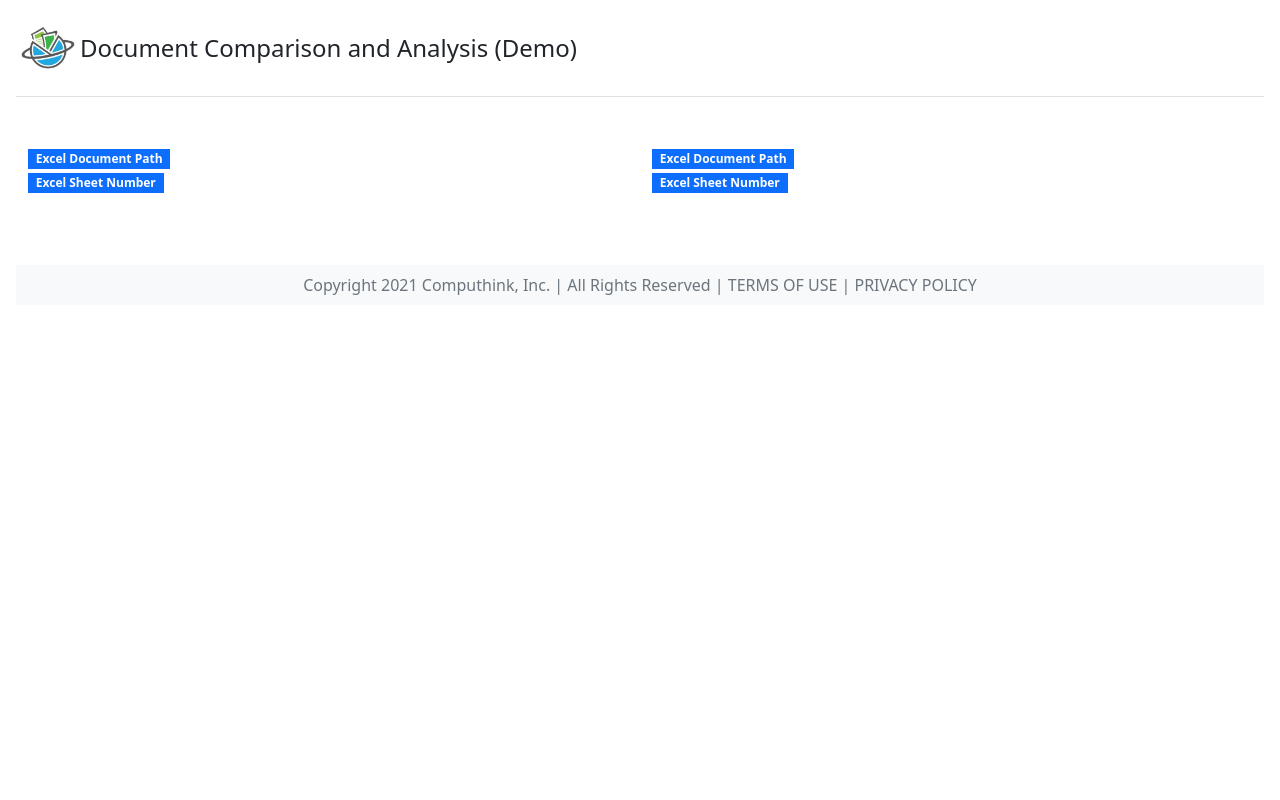
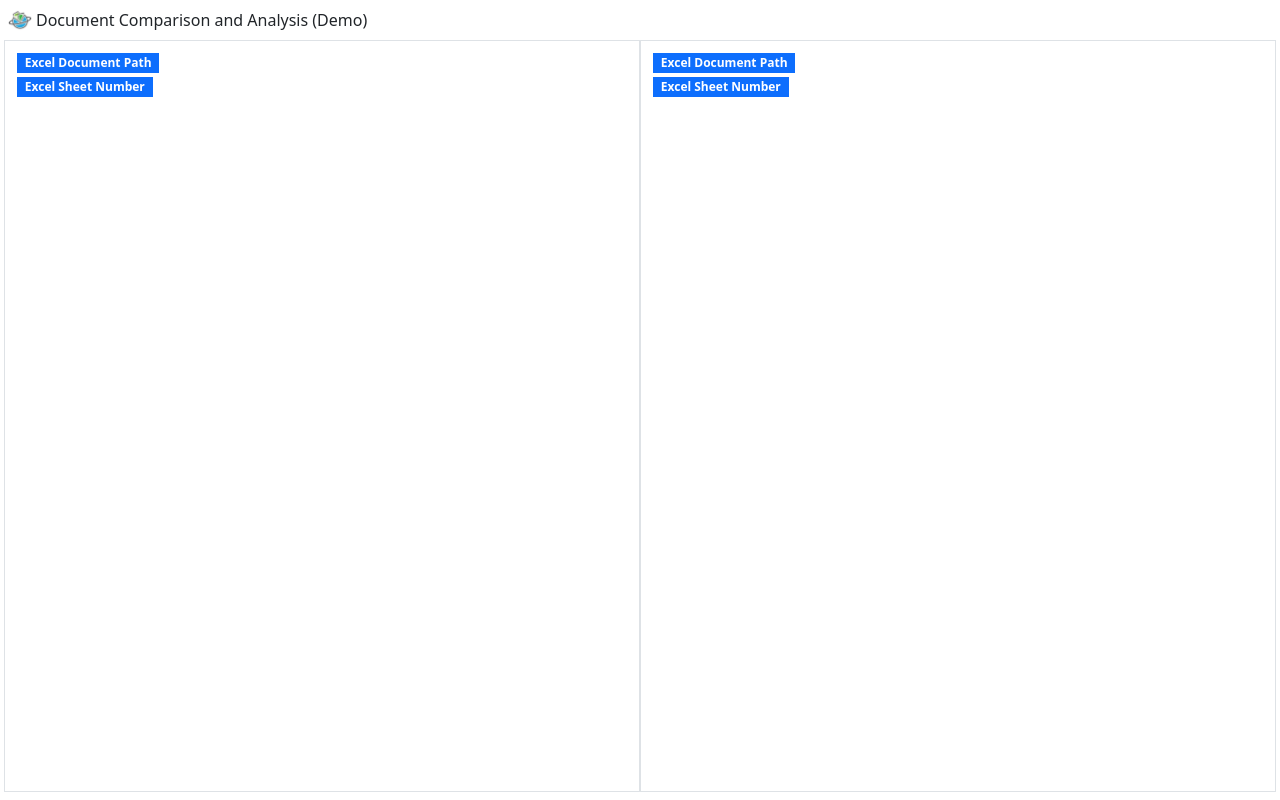
Before and after one commit to Devopcasting/Pandas-Excel-Comparision, a FastAPI app: template app/templates/compare_excel.html in a window 1280 px wide. Run offline with FastAPI, Linux system fonts and the light colour scheme; the template is opened without the code that fills it, so the values that code supplies are empty.

Commit message:
sync scroll bar

```diff
--- a/app/templates/compare_excel.html
+++ b/app/templates/compare_excel.html
@@ -4,18 +4,18 @@
     <title>{{title}}</title>
     <!-- Bootstrap CSS -->
     <link href="https://cdn.jsdelivr.net/npm/bootstrap@5.0.2/dist/css/bootstrap.min.css" rel="stylesheet" integrity="sha384-EVSTQN3/azprG1Anm3QDgpJLIm9Nao0Yz1ztcQTwFspd3yD65VohhpuuCOmLASjC" crossorigin="anonymous">
+    <script src="https://ajax.googleapis.com/ajax/libs/jquery/3.7.1/jquery.min.js"></script>
     <style>
         .table-responsive {
-            max-height: 600px; /* Set max height of the table container */
-            overflow-y: auto; /* Enable vertical scroll */
-            overflow-x: auto; /* Enable horizontal scroll */
+            overflow-x: unset;
         }
         .table-responsive table {
             width: 100%;
         }
         .table-container {
             display: flex;
-            overflow-x: auto; /* Enable horizontal scroll for the container */
+            /* overflow-x: auto; */
+			/* Enable horizontal scroll for the container */
         }
         .table-container .table-responsive {
             flex: 0 0 auto; /* Allow the table containers to shrink */
@@ -24,22 +24,47 @@
         .square-badge {
             border-radius: 0; /* Remove rounded corners */
         }
+        .divScrollDiv {
+            display: inline-block;
+            width: 100%;
+            border: 1px solid black;
+            height: 94vh;
+            overflow: scroll;
+        }
+        .tableNoScroll {
+        overflow: hidden;
+        }
+
     </style>
+    <script>
+        $(document).ready(function () {
+                var target_sec = $("#divFixed");
+                $("#divLista").scroll(function () {
+                    target_sec.prop("scrollTop", this.scrollTop)
+                        .prop("scrollLeft", this.scrollLeft);
+                });
+				var target_first = $("#divLista");
+				$("#divFixed").scroll(function () {
+                    target_first.prop("scrollTop", this.scrollTop)
+                        .prop("scrollLeft", this.scrollLeft);
+                });
+            });
+    </script>
 </head>
 <body>
-    <div class="col-lg mx-auto p-3 py-md-3">
-        <header class="d-flex align-items-center pb-3 mb-5 border-bottom">
+    <div class="col-lg mx-auto p-1 py-md-1">
+        <header class="d-flex align-items-center pb-1">
           <a href="#" class="d-flex align-items-center text-dark text-decoration-none">
-            <img src="/static/images/logo.jpeg" width="64" height="64" class="p-1">
-            <span class="fs-4">Document Comparison and Analysis (Demo)</span>
+            <img src="/static/images/logo.jpeg" width="32" height="32" class="p-1">
+            <span class="fs-6">Document Comparison and Analysis (Demo)</span>
           </a>
         </header>
         <div class="container-fluid">
             <div class="row">
-                <div class="col">
+                <div class="col divScrollDiv border" id="divFixed">
                     <div class="table-container">
                         <!-- First Table -->
-                        <div class="table table-responsive">
+                        <div class="table table-responsive mt-2">
                             <span class="badge bg-primary square-badge">Excel Document Path</span><span class="badge bg-success square-badge">{{file1}}</span><br>
                             <span class="badge bg-primary square-badge">Excel Sheet Number</span><span class="badge bg-success square-badge">{{file1_sheet_number}}</span>
                             <table class="table-sm table-bordered mt-2">
@@ -63,9 +88,9 @@
                         </div>
                     </div>
                 </div>
-                <div class="col">
+                <div class="col divScrollDiv border" id="divLista">
                     <div class="table-container">
-                        <div class="table table-responsive">
+                        <div class="table table-responsive mt-2">
                             <!-- Second Table -->
                             <span class="badge bg-primary square-badge">Excel Document Path</span><span class="badge bg-success square-badge">{{file2}}</span><br>
                             <span class="badge bg-primary square-badge">Excel Sheet Number</span><span class="badge bg-success square-badge">{{file2_sheet_number}}</span>
@@ -92,11 +117,6 @@
                 </div>
             </div>
         </div>
-        <footer class="footer mt-5 py-2 bg-light ">
-            <div class="container text-center">
-              <span class="text-muted ">Copyright 2021 Computhink, Inc. | All Rights Reserved | TERMS OF USE | PRIVACY POLICY</span>
-            </div>
-        </footer>
     </div>
     <!-- Bootstrap JS (optional) -->
     <script src="https://cdn.jsdelivr.net/npm/bootstrap@5.0.2/dist/js/bootstrap.bundle.min.js" integrity="sha384-MrcW6ZMFYlzcLA8Nl+NtUVF0sA7MsXsP1UyJoMp4YLEuNSfAP+JcXn/tWtIaxVXM" crossorigin="anonymous"></script>
```
